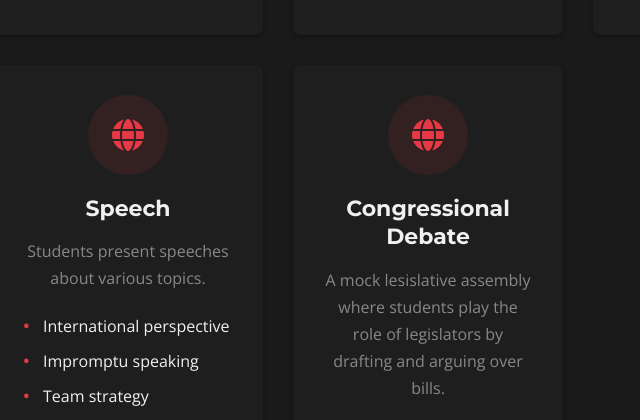
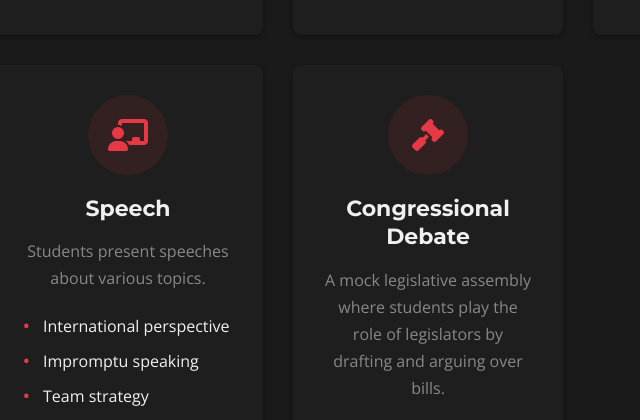
Before and after one commit to nahscssociety/nahsdebate, a plain HTML site: page index.html in a window 1280 px wide. Shown: the part 2685-3105 px from the top of the page, 62-702 px from the left. Drawn offline with nearby package versions, Linux system fonts and the light colour scheme.

Commit message:
Added symbols for new debate styles

```diff
--- a/index.html
+++ b/index.html
@@ -215,7 +215,7 @@
         </div>
         <div class="format-card animate-on-scroll">
           <div class="format-icon">
-            <i class="fas fa-globe"></i>
+            <i class="fas fa-chalkboard-teacher"></i> <!-- Updated icon for Speech -->
           </div>
           <h3>Speech</h3>
           <p>
@@ -229,11 +229,11 @@
         </div>
         <div class="format-card animate-on-scroll">
           <div class="format-icon">
-            <i class="fas fa-globe"></i>
+            <i class="fas fa-gavel"></i> <!-- Updated icon for Congressional Debate -->
           </div>
           <h3>Congressional Debate</h3>
           <p>
-            A mock lesislative assembly where students play the role of legislators by drafting and arguing over bills.
+            A mock legislative assembly where students play the role of legislators by drafting and arguing over bills.
           </p>
           <ul class="format-skills">
             <li>International perspective</li>
```
